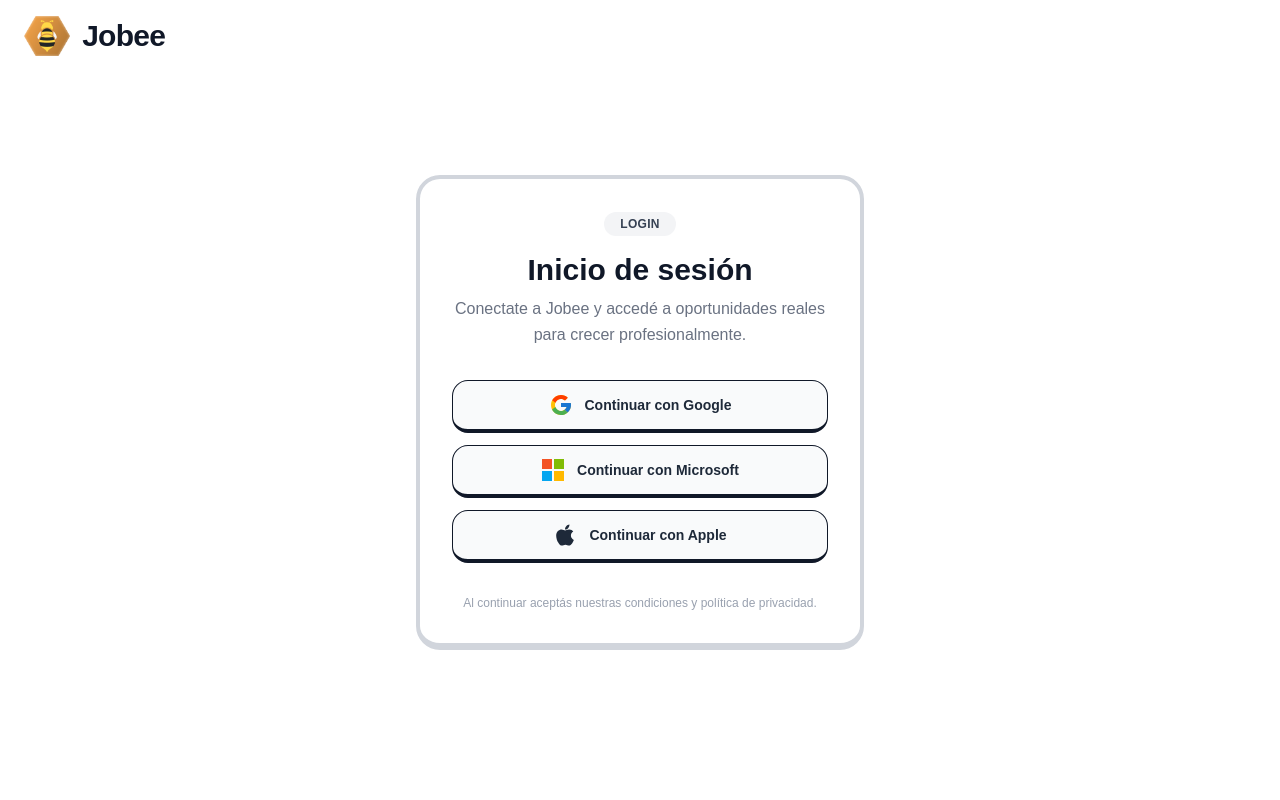
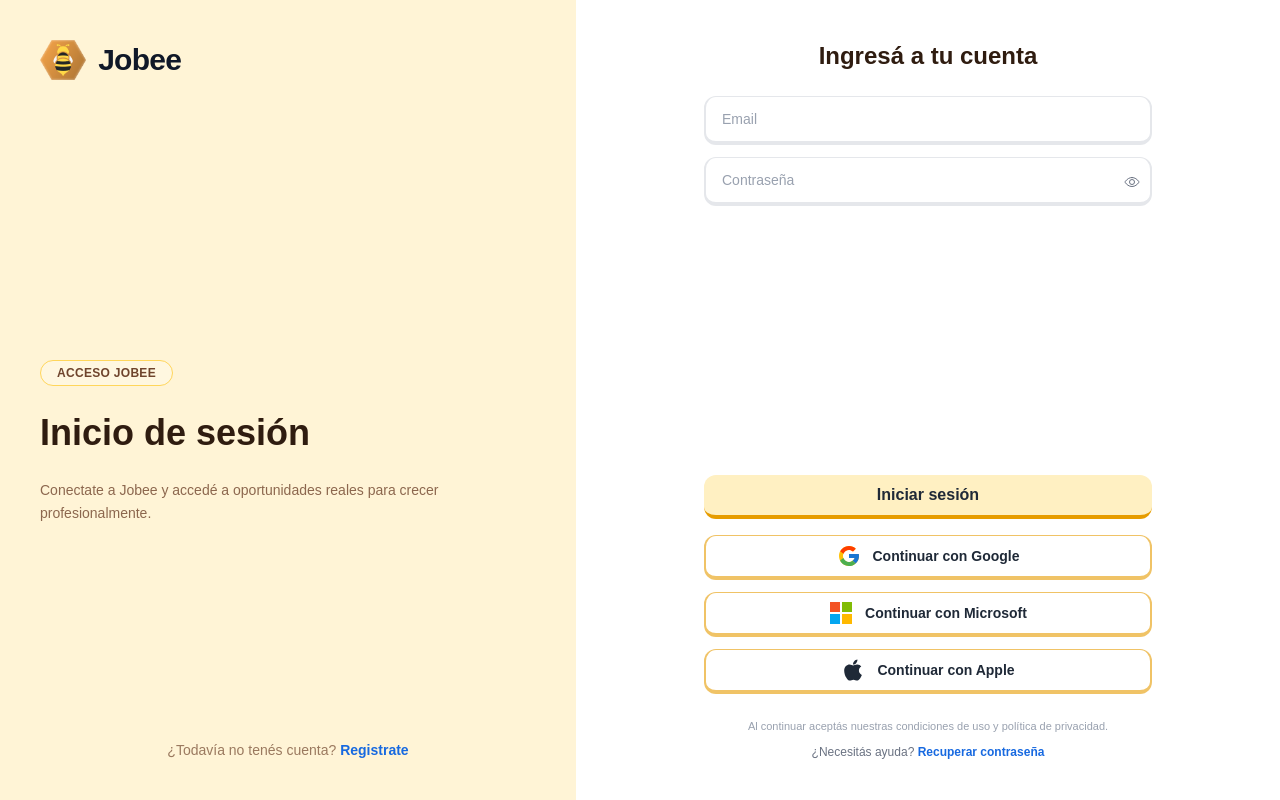
Before and after one commit to galonsoo/jobee-frontend, a React (Vite) app: page /jobee-frontend/auth/login in a window 1280 px wide. Built offline with nearby package versions, Linux system fonts and the light colour scheme.

Commit message:
feat(auth): align login with register layout

```diff
--- a/src/components/auth/RegisterLayout.jsx
+++ b/src/components/auth/AuthLayout.jsx
@@ -1,6 +1,6 @@
 import { Link } from "react-router-dom";
 import JobeeLogo from "../../assets/Jobee_Logo.png";
-export default function RegisterLayout({
+export default function AuthLayout({
   badgeLabel,
   title,
   description,
@@ -10,6 +10,7 @@ export default function RegisterLayout({
   toggleOptions = [],
   currentType,
   onToggle,
+  asideFooter,
 }) {
   return (
     <div className="flex min-h-screen flex-col bg-white text-gray-900 lg:flex-row">
@@ -37,12 +38,14 @@ export default function RegisterLayout({
           )}
         </div>
 
+        {asideFooter ?? (
           <div className="text-sm text-[#6F442C]/70">
             ¿Ya tenés una cuenta?{" "}
             <Link className="font-semibold text-[#1769E0]" to="/auth/login">
               Iniciá sesión
             </Link>
           </div>
+        )}
       </aside>
 
       <section className="flex flex-1 justify-center px-6 py-8 sm:px-8 lg:w-[520px] lg:px-10 lg:py-10">
@@ -56,7 +59,7 @@ export default function RegisterLayout({
 
           {toggleOptions.length ? (
             <div className="mx-auto w-full max-w-xs">
-              <div className="relative flex w-full overflow-hidden rounded-xl border-x-2 border border-[#E69C00]/60 border-b-4 bg-white">
+              <div className="relative flex w-full overflow-hidden rounded-xl border border-[#E69C00]/60 border-x-2 border-b-4 bg-white">
                 {(() => {
                   const activeIndex = Math.max(
                     toggleOptions.findIndex(({ id }) => id === currentType),
--- a/src/pages/auth/LoginPage.jsx
+++ b/src/pages/auth/LoginPage.jsx
@@ -1,7 +1,9 @@
+import { useState } from "react";
 import { Link } from "react-router-dom";
-import JobeeLogo from "../../assets/Jobee_Logo.png";
 import { FcGoogle } from "react-icons/fc";
 import { FaApple } from "react-icons/fa";
+import { IoEyeOffOutline, IoEyeOutline } from "react-icons/io5";
+import AuthLayout from "../../components/auth/AuthLayout.jsx";
 
 function MicrosoftLogo({ className = "", ...props }) {
   return (
@@ -44,54 +46,108 @@ const providers = [
   },
 ];
 
+const inputClass =
+  "w-full rounded-xl border border-gray-200 border-b-4 border-x-2 bg-white px-4 py-3 text-sm text-gray-900 placeholder:text-gray-400 focus:outline-none focus:ring-2 focus:ring-[#FFD65B]";
+
 export default function LoginPage() {
-  return (
-    <div className="flex min-h-screen flex-col bg-white">
-      <header className="flex items-center gap-3 px-5 py-4 md:px-6">
-        <Link to="/" className="flex items-center gap-3">
-          <img src={JobeeLogo} alt="Jobee" className="h-9 w-auto md:h-10" />
-          <span className="text-2xl font-bold tracking-tight text-gray-900 md:text-3xl">
-            Jobee
-          </span>
+  const [showPassword, setShowPassword] = useState(false);
+
+  const asideFooter = (
+    <div className="text-sm text-[#6F442C]/70">
+      ¿Todavía no tenés cuenta?{" "}
+      <Link className="font-semibold text-[#1769E0]" to="/auth/signup/user">
+        Registrate
       </Link>
-      </header>
+    </div>
+  );
 
-      <main className="flex flex-1 items-center justify-center px-6 pb-12 md:px-12">
-        <section className="w-full max-w-md">
-          <article className="flex min-h-[20rem] flex-col justify-between gap-8 rounded-3xl border-b-7 border-x-4 border-t-4 border-gray-300 bg-white p-8 text-center">
-            <div className="space-y-4">
-              <span className="inline-flex items-center justify-center rounded-full bg-gray-100 px-4 py-1 text-xs font-semibold uppercase tracking-wide text-gray-700">
-                Login
-              </span>
-              <div className="space-y-2">
-                <h1 className="text-2xl font-semibold text-gray-900 md:text-3xl">
-                  Inicio de sesión
-                </h1>
-                <p className="text-sm leading-relaxed text-gray-500 md:text-base">
-                  Conectate a Jobee y accedé a oportunidades reales para crecer profesionalmente.
+  const footerContent = (
+    <div className="space-y-2 text-xs text-gray-500 text-center">
+      <p className="text-[11px] leading-relaxed text-gray-400">
+        Al continuar aceptás nuestras condiciones de uso y política de privacidad.
+      </p>
+      <p>
+        ¿Necesitás ayuda?{" "}
+        <Link className="font-semibold text-[#1769E0]" to="/auth/forgot-password">
+          Recuperar contraseña
+        </Link>
       </p>
     </div>
+  );
+
+  return (
+    <AuthLayout
+      badgeLabel="Acceso Jobee"
+      title="Inicio de sesión"
+      description="Conectate a Jobee y accedé a oportunidades reales para crecer profesionalmente."
+      formTitle="Ingresá a tu cuenta"
+      footer={footerContent}
+      asideFooter={asideFooter}
+    >
+      <form className="flex h-full flex-col gap-4" noValidate>
+        <div className="space-y-3">
+          <fieldset>
+            <label htmlFor="email" className="sr-only">
+              Email
+            </label>
+            <input
+              id="email"
+              name="email"
+              type="email"
+              autoComplete="email"
+              className={inputClass}
+              placeholder="Email"
+              required
+            />
+          </fieldset>
+
+          <fieldset>
+            <label htmlFor="password" className="sr-only">
+              Contraseña
+            </label>
+            <div className="relative">
+              <input
+                id="password"
+                name="password"
+                type={showPassword ? "text" : "password"}
+                className={inputClass}
+                placeholder="Contraseña"
+                required
+              />
+              <button
+                type="button"
+                onClick={() => setShowPassword((prev) => !prev)}
+                className="absolute inset-y-0 right-3 flex items-center text-gray-500"
+                aria-label={showPassword ? "Ocultar contraseña" : "Mostrar contraseña"}
+              >
+                {showPassword ? <IoEyeOffOutline /> : <IoEyeOutline />}
+              </button>
+            </div>
+          </fieldset>
         </div>
 
-            <div className="space-y-3">
+        <div className="mt-auto flex flex-col gap-4 pt-2">
+          <button
+            type="submit"
+            className="w-full rounded-xl border-b-4 border-[#E69C00] bg-[#FFF0C2] px-5 py-2 text-sm font-semibold text-[#1F2937] transition hover:bg-white md:text-base"
+          >
+            Iniciar sesión
+          </button>
+
+          <div className="flex flex-col gap-3">
             {providers.map(({ id, label, icon: Icon, iconClassName, to }) => (
               <Link
                 key={id}
                 to={to}
-                  className="flex w-full items-center justify-center gap-3 rounded-2xl border border-gray-200 bg-gray-50 px-4 py-3 text-sm font-semibold text-gray-800 transition hover:bg-gray-100 border-b-4 border-gray-900 focus-visible:outline focus-visible:outline-2 focus-visible:outline-offset-2 focus-visible:outline-[#FFD65B]"
+                className="flex w-full items-center justify-center gap-3 rounded-xl border border-[#E69C00]/60 border-b-4 border-x-2 bg-white px-5 py-2 text-sm font-semibold text-[#1F2937] transition hover:bg-[#FFF7E0]"
               >
                 {Icon ? <Icon aria-hidden className={iconClassName} /> : null}
                 <span>{label}</span>
               </Link>
             ))}
           </div>
-
-            <p className="text-xs text-gray-400">
-              Al continuar aceptás nuestras condiciones y política de privacidad.
-            </p>
-          </article>
-        </section>
-      </main>
         </div>
+      </form>
+    </AuthLayout>
   );
 }
--- a/src/pages/auth/SignUpCompanyPage.jsx
+++ b/src/pages/auth/SignUpCompanyPage.jsx
@@ -1,7 +1,7 @@
 import { useState } from "react";
 import { useNavigate } from "react-router-dom";
 import { IoEyeOffOutline, IoEyeOutline } from "react-icons/io5";
-import RegisterLayout from "../../components/auth/RegisterLayout.jsx";
+import AuthLayout from "../../components/auth/AuthLayout.jsx";
 
 const SIGNUP_TYPES = [
   {
@@ -46,7 +46,7 @@ export default function SignUpCompanyPage() {
   );
 
   return (
-    <RegisterLayout
+    <AuthLayout
       badgeLabel="Registro empresa"
       title="Sumá a tu organización"
       description={
@@ -166,6 +166,6 @@ export default function SignUpCompanyPage() {
           </button>
         </div>
       </form>
-    </RegisterLayout>
+    </AuthLayout>
   );
 }
--- a/src/pages/auth/SignUpUserPage.jsx
+++ b/src/pages/auth/SignUpUserPage.jsx
@@ -1,7 +1,7 @@
 import { useState } from "react";
 import { useNavigate } from "react-router-dom";
 import { IoEyeOffOutline, IoEyeOutline } from "react-icons/io5";
-import RegisterLayout from "../../components/auth/RegisterLayout.jsx";
+import AuthLayout from "../../components/auth/AuthLayout.jsx";
 
 const SIGNUP_TYPES = [
   {
@@ -46,7 +46,7 @@ export default function SignUpUserPage() {
   );
 
   return (
-    <RegisterLayout
+    <AuthLayout
       badgeLabel="Registro Jobee"
       title="Creá tu cuenta"
       description={
@@ -156,6 +156,6 @@ export default function SignUpUserPage() {
           </button>
         </div>
       </form>
-    </RegisterLayout>
+    </AuthLayout>
   );
 }
```
Lines whose indentation alone changed are shown as unchanged.
